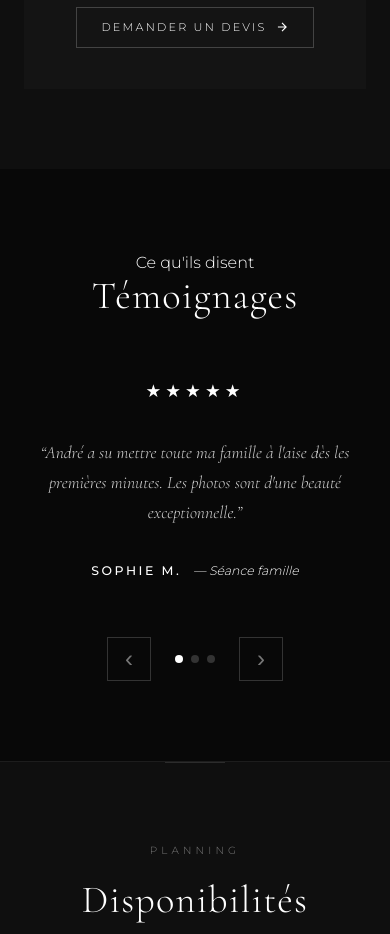
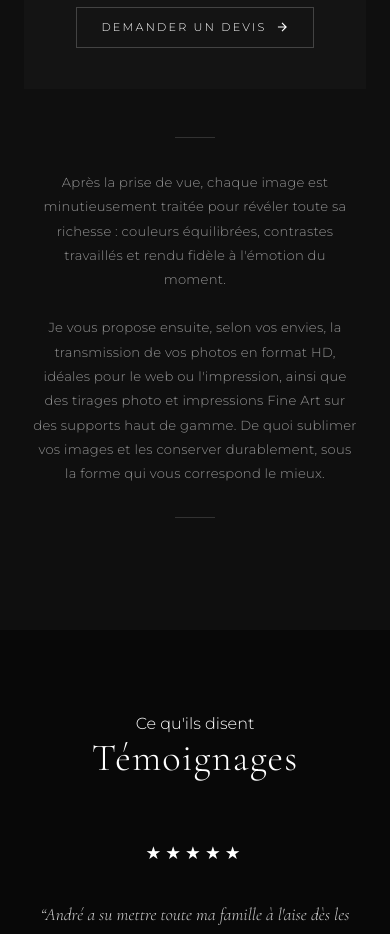
Before and after one commit to yenou/portfolio-website, a React (Vite) app: page / in a window 390 px wide. Shown: the part 4220-5154 px from the top of the page. Built offline with nearby package versions, Linux system fonts and the light colour scheme; no server answers; the database is empty.

Commit message:
portfolio: add animated outro text below services grid
Text fades in and rises on scroll via IntersectionObserver.
Centered, responsive desktop and mobile.

Co-Authored-By: Claude Sonnet 4.6 <noreply@anthropic.com>

```diff
--- a/src/components/Services.css
+++ b/src/components/Services.css
@@ -184,6 +184,34 @@
   gap: 12px;
 }
 
+.services__outro {
+  max-width: 720px;
+  margin: 64px auto 0;
+  text-align: center;
+  opacity: 0;
+  transform: translateY(28px);
+  transition: opacity 0.8s ease, transform 0.8s ease;
+}
+.services__outro--visible {
+  opacity: 1;
+  transform: translateY(0);
+}
+.services__outro-line {
+  width: 40px;
+  height: 1px;
+  background: rgba(255,255,255,0.15);
+  margin: 0 auto 32px;
+}
+.services__outro-text {
+  font-size: 0.92rem;
+  line-height: 1.85;
+  color: rgba(255,255,255,0.55);
+  margin-bottom: 24px;
+  font-weight: 300;
+  letter-spacing: 0.02em;
+}
+.services__outro-text:last-of-type { margin-bottom: 32px; }
+
 @media (max-width: 900px) {
   .services__grid {
     grid-template-columns: 1fr;
@@ -191,4 +219,9 @@
     margin: 0 auto;
     gap: 20px;
   }
+  .services__outro {
+    margin-top: 48px;
+    padding: 0 8px;
+  }
+  .services__outro-text { font-size: 0.82rem; }
 }
--- a/src/components/Services.jsx
+++ b/src/components/Services.jsx
@@ -1,3 +1,4 @@
+import { useEffect, useRef } from 'react'
 import './Services.css'
 import { getServices, useStorage } from '../utils/storage'
 
@@ -30,6 +31,17 @@ const ICONS = [
 
 export default function Services() {
   const services = useStorage(getServices)
+  const outroRef = useRef(null)
+
+  useEffect(() => {
+    const el = outroRef.current
+    if (!el) return
+    const observer = new IntersectionObserver(([entry]) => {
+      if (entry.isIntersecting) { el.classList.add('services__outro--visible'); observer.disconnect() }
+    }, { threshold: 0.25 })
+    observer.observe(el)
+    return () => observer.disconnect()
+  }, [])
 
   return (
     <section id="services" className="services">
@@ -70,6 +82,18 @@ export default function Services() {
             </div>
           ))}
         </div>
+
+        <div className="services__outro" ref={outroRef}>
+          <div className="services__outro-line" />
+          <p className="services__outro-text">
+            Après la prise de vue, chaque image est minutieusement traitée pour révéler toute sa richesse&nbsp;: couleurs équilibrées, contrastes travaillés et rendu fidèle à l'émotion du moment.
+          </p>
+          <p className="services__outro-text">
+            Je vous propose ensuite, selon vos envies, la transmission de vos photos en format HD, idéales pour le web ou l'impression, ainsi que des tirages photo et impressions Fine Art sur des supports haut de gamme. De quoi sublimer vos images et les conserver durablement, sous la forme qui vous correspond le mieux.
+          </p>
+          <div className="services__outro-line" />
+        </div>
+
       </div>
     </section>
   )
```
